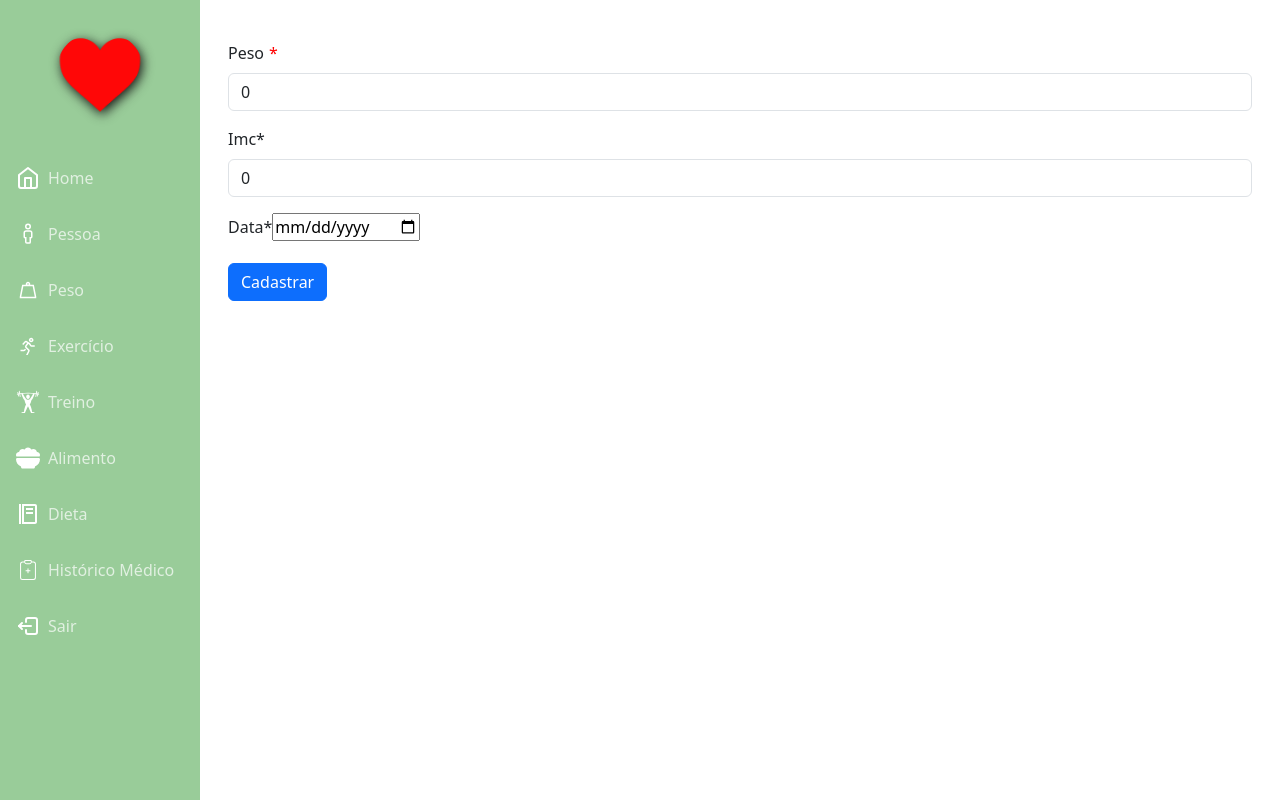
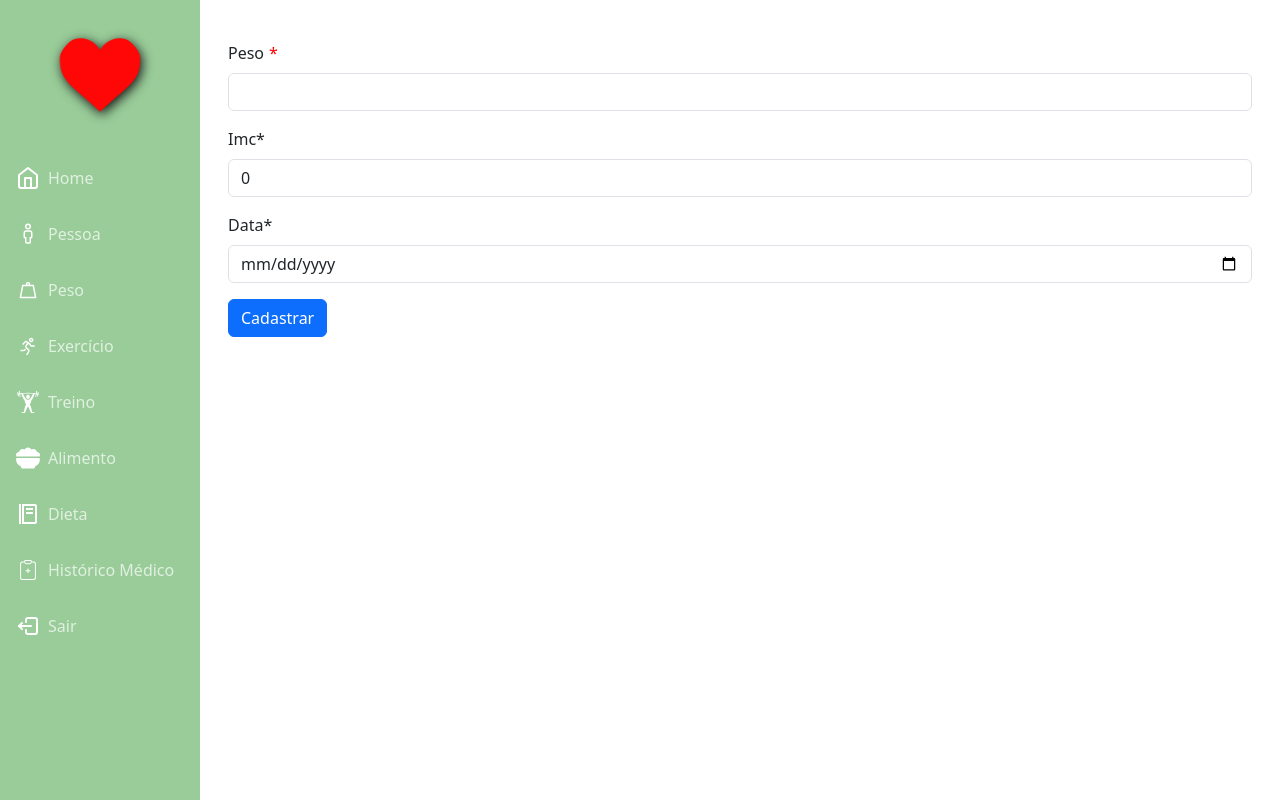
Before and after one commit to alevaristofig/sistema_controle_peso_frt, a React (Create React App) app: page /cadastropeso in a window 1280 px wide. Built offline with nearby package versions, Linux system fonts and the light colour scheme.

Commit message:
Refatoração na pagina cadastro peso, correção na função mascaraPeso

```diff
--- a/src/hooks/Peso/pesoHook.tsx
+++ b/src/hooks/Peso/pesoHook.tsx
@@ -9,13 +9,15 @@ const usePeso = () => {
             let valor = peso + '';
             let valorAux = parseInt(valor.replace(/[\D]+/g,''));
             valor = valorAux + '';
+
             valor = valor.replace(/([0-9]{2})$/g, ".$1");
 
             if (valor.length > 6) {
                 valor = valor.replace(/([0-9]{3}),([0-9]{2}$)/g, ".$1,$2");
             }
-
+    //console.log('valor hook', valor);
             return parseFloat(valor);
+            //return parseFloat(peso);
         }
     }
 
--- a/src/paginas/Peso/cadastroPeso.tsx
+++ b/src/paginas/Peso/cadastroPeso.tsx
@@ -26,10 +26,18 @@ const CadastroPeso = (): ReactElement => {
 
     const { formatarPeso } = usePeso();
 
-    //const inputRef = useRef<ReactInputMask | null>(null);
-
     const mascaraPeso = (peso: string): void => {
-        setPesoValor(formatarPeso(peso));
+        // console.log('peso valor',peso,pesoValor);
+       // let t = formatarPeso(peso);
+       // setPesoValor(formatarPeso(peso));
+       const formatador = new Intl.NumberFormat('pt-BR', {
+            style: 'unit',
+            unit: 'kilogram', // Ou 'gram', 'metricTon'
+            maximumFractionDigits: 2, // Casas decimais
+        });
+        console.log(peso,formatador.format(parseFloat(peso)));
+      // setPesoValor(formatador.format(peso));
+       //console.log(t,pesoValor);
     }
 
     const calcularImc = (peso: string): void => {
@@ -81,9 +89,8 @@ const CadastroPeso = (): ReactElement => {
                                 <label className={`form-label ${styles.obrigatorio}`}>*</label>
                                 <input
                                     type='text'
-                                    id='inputPeso'
                                     className="form-control"
-                                    value={pesoValor}
+
                                     onChange={(e) => mascaraPeso(e.target.value)}
                                     onBlur={(e) => calcularImc(e.target.value)}
                                     required
@@ -105,7 +112,10 @@ const CadastroPeso = (): ReactElement => {
                             <div className="col">
                                 <label className="form-label">Data</label>
                                 <label className="form-label obrigatorio">*</label>
-                                <input type="date"  onChange={ e => setDataCadastro(e.target.value)}/>
+                                <input
+                                    type="date"
+                                    className="form-control"
+                                    onChange={ e => setDataCadastro(e.target.value)}/>
                             </div>
                         </div>
                         <div className="row mt-3">
```
